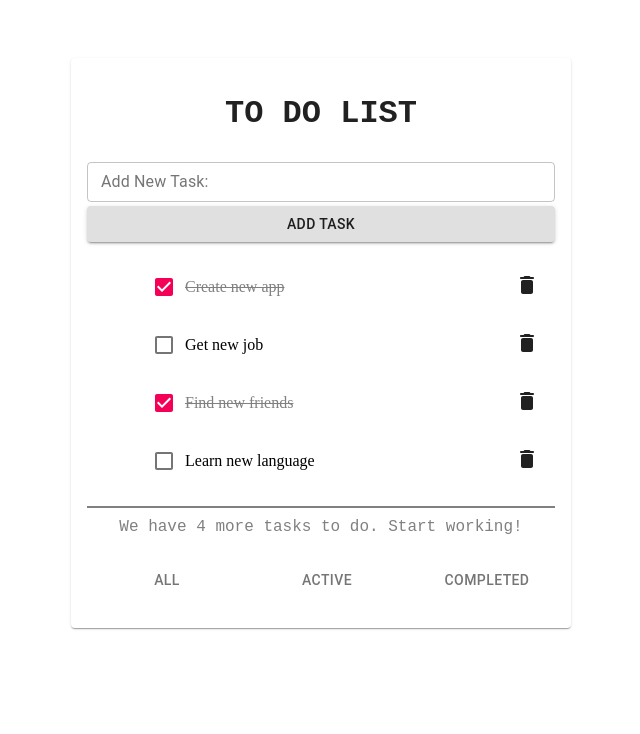
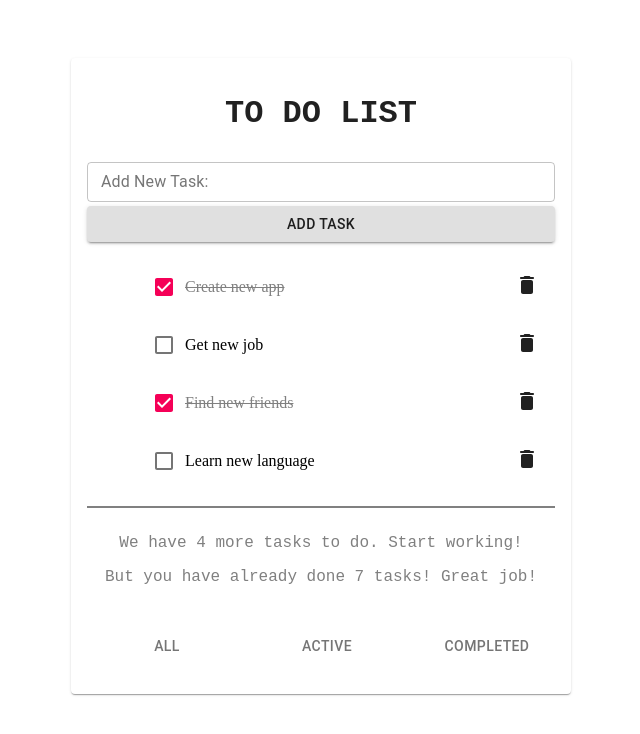
Before and after one commit to karolinaewagorska/ReactProject_karolina, a React (Create React App) app: page / in a window 1280 px wide. Shown: the top 734 px of the page, without its empty margins (319-959 px from the left). Built offline with nearby package versions, Linux system fonts and the light colour scheme.

Commit message:
props added

```diff
--- a/src/components/App/App.js
+++ b/src/components/App/App.js
@@ -30,7 +30,8 @@ class App extends React.Component {
         id: 4
       }
     ],
-    count: 4
+    count: 4,
+    doneCount: 7
   };
 
   onClickDone = (id) => {
@@ -81,7 +82,10 @@ class App extends React.Component {
               onClickDone={this.onClickDone}
               onClickDelete={this.onClickDelete}
             />
-            <Footer count={4} />
+            <Footer
+              count={this.state.count}
+              doneCount={this.state.doneCount}
+            />
           </CardContent>
         </Card>
       </div>);
--- a/src/components/Footer/Footer.js
+++ b/src/components/Footer/Footer.js
@@ -3,10 +3,11 @@ import styles from "./Footer.module.css";
 import Tabs from "@material-ui/core/Tabs";
 import Tab from "@material-ui/core/Tab";
 
-const Footer = ({ count }) => (
+const Footer = ({ count, doneCount }) => (
 <div>
     <div className={styles.text}>
-        We have { count } more tasks to do. Start working!
+        <p>We have { count } more tasks to do. Start working!</p>
+        <p>But you have already done { doneCount } tasks! Great job!</p>
     </div>
     <div className={styles.tabs}>
         <Tabs
@@ -23,4 +24,9 @@ const Footer = ({ count }) => (
 </div>
 );
 
+Footer.defaultProps = {
+    count: 0,
+    doneCount: 666
+}
+
 export default Footer;
--- a/src/components/ItemList/ItemList.js
+++ b/src/components/ItemList/ItemList.js
@@ -2,7 +2,7 @@ import React from 'react';
 import Item from '../Item/Item';
 import styles from "./ItemList.module.css";
 
-const ItemList = ({ items, onClickDone, onClickDelete }) => (<ul>
+const ItemList = ({items, onClickDone, onClickDelete }) => (<ul>
     {items.map((item) => <li key={item.value} className={styles.list}>
         <Item
             value={item.value}
```
